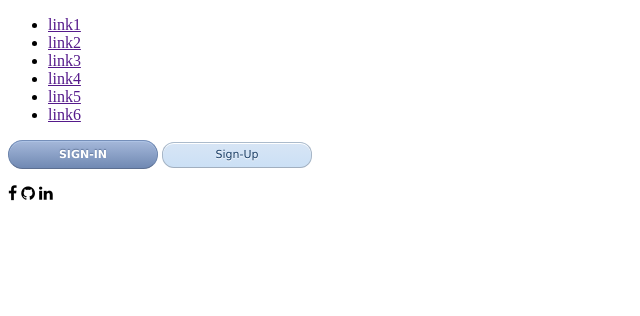
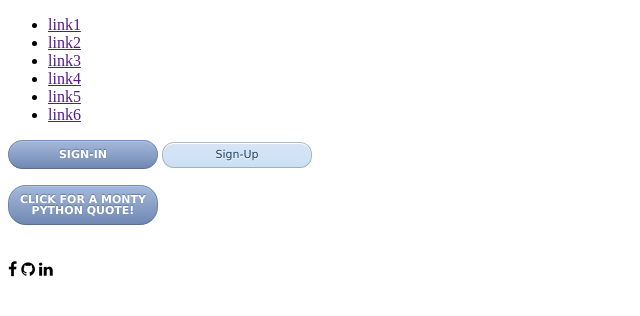
Before and after one commit to cyneng/w6-homework, a plain HTML site: page index.html in a window 1280 px wide. Shown: the whole page, without its empty margins (0-640 px from the left). Drawn offline with Linux system fonts and the light colour scheme.

Commit message:
added a 3rd button with an array.

```diff
--- a/index.html
+++ b/index.html
@@ -26,8 +26,11 @@
     "sign-in" onclick="signIn()">Sign-In</button>
     <button id="sign-up" class="sign-up" onclick="signUp()">Sign-Up</button>
     <p id="output-here"></p>
+    <button id="montyPython" class=
+    "montyPython" onclick="montyPython()">Click for a Monty Python Quote!</button>
   </div>
-
+  <br>
+  <br>
   <footer>
     <i class="fa fa-facebook"></i>
     <i class="fa fa-github"></i>
--- a/javascript/script.js
+++ b/javascript/script.js
@@ -13,3 +13,17 @@ function signUp()
 	var email = prompt("Enter your email address.");
 	document.getElementById("output-here").innerHTML = email;
 }
+
+//Extra Credit
+
+function montyPython()
+{
+	var quotes = [
+		"Now go away or I shall taunt you a second time!",
+		"Always look on the bright side of life.",
+		"Oh! Come and see the violence inherent in the system! Help, help! I'm being repressed!"
+	];
+
+	var randomNumber = Math.floor(Math.random()*quotes.length)
+	alert(quotes[randomNumber]);
+}
--- a/stylesheets/styles.css
+++ b/stylesheets/styles.css
@@ -89,3 +89,47 @@ button.sign-in:hover {
   border: 1px solid #546685;
   -webkit-box-shadow: inset 0 0 8px 2px #7e8da6, 0 1px 0 0 #eeeeee;
   box-shadow: inset 0 0 8px 2px #7e8da6, 0 1px 0 0 #eeeeee; }
+
+  /* blue pill (inspired by iTunes)
+*******************************************************************************/
+button.montyPython {
+  background-color: #a5b8da;
+  background-image: -webkit-gradient(linear, left top, left bottom, color-stop(0%, #a5b8da), color-stop(100%, #7089b3));
+  background-image: -webkit-linear-gradient(top, #a5b8da, #7089b3);
+  background-image: -moz-linear-gradient(top, #a5b8da, #7089b3);
+  background-image: -ms-linear-gradient(top, #a5b8da, #7089b3);
+  background-image: -o-linear-gradient(top, #a5b8da, #7089b3);
+  background-image: linear-gradient(top, #a5b8da, #7089b3);
+  border-top: 1px solid #758fba;
+  border-right: 1px solid #6c84ab;
+  border-bottom: 1px solid #5c6f91;
+  border-left: 1px solid #6c84ab;
+  border-radius: 18px;
+  -webkit-box-shadow: inset 0 1px 0 0 #aec3e5;
+  box-shadow: inset 0 1px 0 0 #aec3e5;
+  color: #fff;
+  font: bold 11px/1 "Lucida Grande", "Lucida Sans Unicode", "Lucida Sans", Geneva, Verdana, sans-serif;
+  padding: 8px 0;
+  text-align: center;
+  text-shadow: 0 -1px 1px #64799e;
+  text-transform: uppercase;
+  width: 150px; }
+button.montyPython:hover {
+  background-color: #9badcc;
+  background-image: -webkit-gradient(linear, left top, left bottom, color-stop(0%, #9badcc), color-stop(100%, #687fa6));
+  background-image: -webkit-linear-gradient(top, #9badcc, #687fa6);
+  background-image: -moz-linear-gradient(top, #9badcc, #687fa6);
+  background-image: -ms-linear-gradient(top, #9badcc, #687fa6);
+  background-image: -o-linear-gradient(top, #9badcc, #687fa6);
+  background-image: linear-gradient(top, #9badcc, #687fa6);
+  border-top: 1px solid #6d86ad;
+  border-right: 1px solid #647a9e;
+  border-bottom: 1px solid #546685;
+  border-left: 1px solid #647a9e;
+  -webkit-box-shadow: inset 0 1px 0 0 #a5b9d9;
+  box-shadow: inset 0 1px 0 0 #a5b9d9;
+  cursor: pointer; }
+  #button.sign-in:active {
+  border: 1px solid #546685;
+  -webkit-box-shadow: inset 0 0 8px 2px #7e8da6, 0 1px 0 0 #eeeeee;
+  box-shadow: inset 0 0 8px 2px #7e8da6, 0 1px 0 0 #eeeeee; }
```
